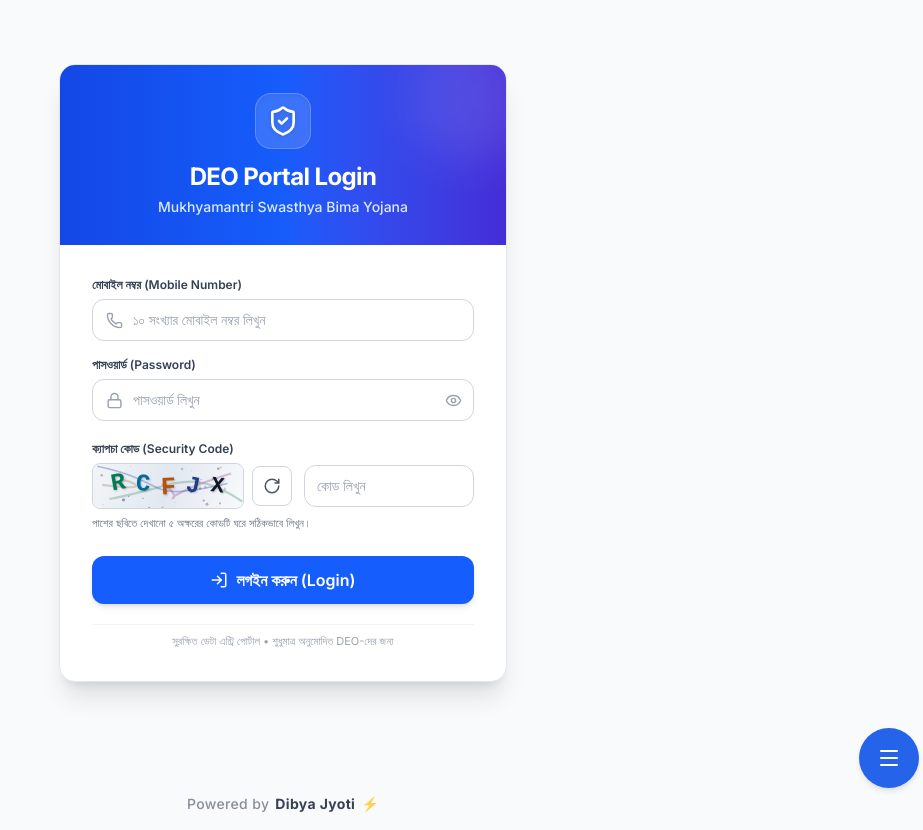
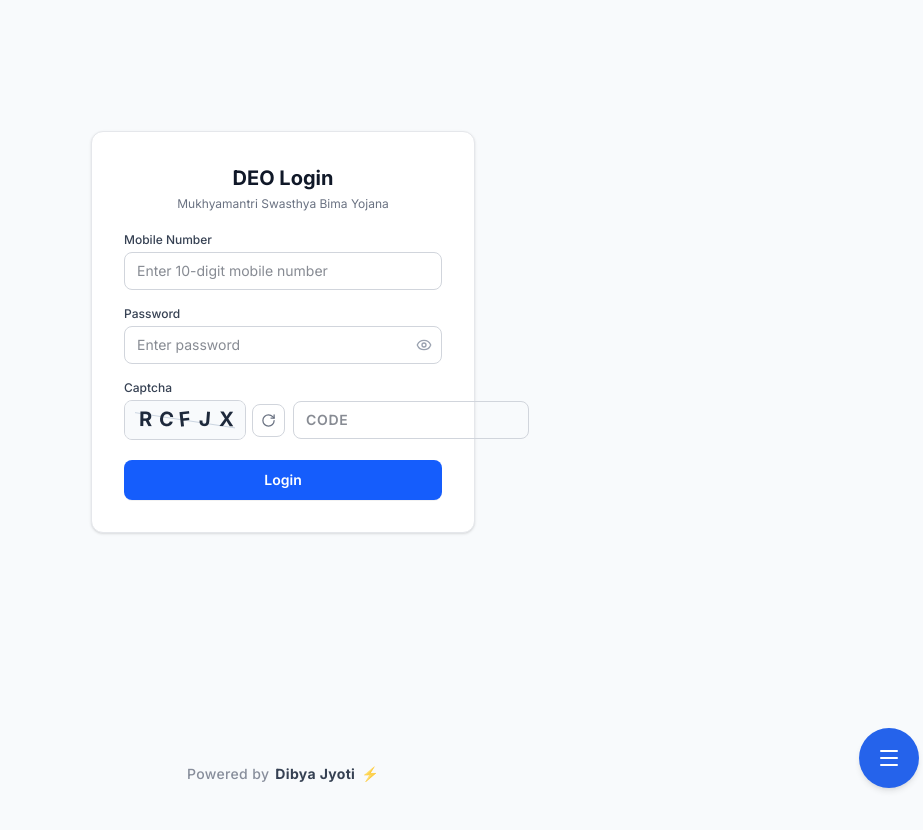
Before and after one commit to dib1297/entry-report-vercel, a Next.js app: page /login in a window 1280 px wide. Shown: the whole page, without its empty margins (357-1280 px from the left). After the commit the page ends 800 px from the top, so only its background shows below. Built offline with nearby package versions, Linux system fonts and the light colour scheme.

Commit message:
Simplify login page to a minimal and clean design

```diff
--- a/src/app/login/page.tsx
+++ b/src/app/login/page.tsx
@@ -2,7 +2,7 @@
 
 import React, { useState } from 'react';
 import { useRouter } from 'next/navigation';
-import { Phone, Lock, Eye, EyeOff, LogIn, AlertCircle, ShieldCheck, CheckCircle2 } from 'lucide-react';
+import { Eye, EyeOff } from 'lucide-react';
 import CaptchaBox from '@/components/captcha-box';
 import { loginAction } from '@/app/actions/auth';
 
@@ -24,25 +24,16 @@
     setErrorMessage(null);
 
     const cleanMobile = mobile.trim().replace(/\D/g, '');
-    if (!cleanMobile) {
-      setErrorMessage('দয়া করে আপনার মোবাইল নম্বর লিখুন।');
-      return;
-    }
-    if (cleanMobile.length < 10) {
-      setErrorMessage('সঠিক ১০ সংখ্যার মোবাইল নম্বর লিখুন।');
+    if (!cleanMobile || cleanMobile.length < 10) {
+      setErrorMessage('Incorrect mobile no. and pass word');
       return;
     }
     if (!password.trim()) {
-      setErrorMessage('দয়া করে আপনার পাসওয়ার্ড লিখুন।');
+      setErrorMessage('Incorrect mobile no. and pass word');
       return;
     }
-    if (!captchaInput.trim()) {
-      setErrorMessage('দয়া করে ক্যাপচা কোডটি পূরণ করুন।');
-      return;
-    }
-
-    if (captchaInput.trim().toUpperCase() !== captchaExpected.trim().toUpperCase()) {
-      setErrorMessage('ক্যাপচা কোড মেলেনি! অনুগ্রহ করে সঠিক কোডটি দিন।');
+    if (!captchaInput.trim() || captchaInput.trim().toUpperCase() !== captchaExpected.trim().toUpperCase()) {
+      setErrorMessage('Incorrect Captcha');
       return;
     }
 
@@ -62,11 +53,11 @@
         return;
       }
 
-      setSuccessMessage('লগইন সফল হয়েছে! ড্যাশবোর্ডে নিয়ে যাওয়া হচ্ছে...');
+      setSuccessMessage('Login successful! Redirecting...');
       setTimeout(() => {
         router.push('/');
         router.refresh();
-      }, 700);
+      }, 500);
     } catch (err: any) {
       console.error(err);
       setErrorMessage('Incorrect mobile no. and pass word');
@@ -75,162 +66,101 @@
   };
 
   return (
-    <div className="min-h-[80vh] flex flex-col justify-center items-center px-4 py-8">
-      <div className="w-full max-w-md bg-white rounded-2xl border border-gray-200 shadow-xl overflow-hidden animate-in fade-in zoom-in-95 duration-200">
-        {/* Header Header Banner */}
-        <div className="bg-gradient-to-r from-blue-700 via-blue-600 to-indigo-700 text-white p-6 sm:p-7 text-center relative overflow-hidden">
-          <div className="absolute -right-8 -top-8 w-32 h-32 bg-white/10 rounded-full blur-xl pointer-events-none" />
-          <div className="inline-flex items-center justify-center w-14 h-14 rounded-2xl bg-white/15 backdrop-blur-md border border-white/20 mb-3 shadow-inner">
-            <ShieldCheck size={32} className="text-white drop-shadow" />
-          </div>
-          <h1 className="text-xl sm:text-2xl font-bold tracking-tight">DEO Portal Login</h1>
-          <p className="text-xs sm:text-sm text-blue-100 font-medium mt-1">
-            Mukhyamantri Swasthya Bima Yojana
-          </p>
+    <div className="min-h-[75vh] flex flex-col justify-center items-center px-4 py-8">
+      <div className="w-full max-w-sm bg-white rounded-xl border border-gray-200 shadow-sm p-6 sm:p-8 space-y-5">
+        {/* Simple Header */}
+        <div className="text-center space-y-1">
+          <h1 className="text-xl font-bold text-gray-900">DEO Login</h1>
+          <p className="text-xs text-gray-500">Mukhyamantri Swasthya Bima Yojana</p>
         </div>
 
-        {/* Form Body */}
-        <div className="p-6 sm:p-8 space-y-5">
+        {/* Error message */}
         {errorMessage && (
-            <div className="bg-rose-50 border border-rose-200 text-rose-800 p-3.5 rounded-xl text-xs sm:text-sm flex items-start gap-2.5 shadow-xs animate-in fade-in">
-              <AlertCircle size={18} className="text-rose-600 shrink-0 mt-0.5" />
-              <div className="leading-relaxed">{errorMessage}</div>
+          <div className="bg-red-50 border border-red-200 text-red-600 px-3.5 py-2.5 rounded-lg text-xs font-medium text-center animate-in fade-in">
+            {errorMessage}
           </div>
         )}
 
+        {/* Success message */}
         {successMessage && (
-            <div className="bg-emerald-50 border border-emerald-200 text-emerald-800 p-3.5 rounded-xl text-xs sm:text-sm flex items-center gap-2.5 shadow-xs animate-in fade-in">
-              <CheckCircle2 size={18} className="text-emerald-600 shrink-0" />
-              <div>{successMessage}</div>
+          <div className="bg-emerald-50 border border-emerald-200 text-emerald-700 px-3.5 py-2.5 rounded-lg text-xs font-medium text-center animate-in fade-in">
+            {successMessage}
           </div>
         )}
 
+        {/* Form */}
         <form onSubmit={handleSubmit} className="space-y-4">
-            {/* Mobile Number Input */}
-            <div className="space-y-1.5">
-              <label className="text-xs font-semibold text-gray-700 block">
-                মোবাইল নম্বর (Mobile Number)
+          <div>
+            <label className="text-xs font-medium text-gray-700 block mb-1">
+              Mobile Number
             </label>
-              <div className="relative">
-                <div className="absolute inset-y-0 left-0 pl-3.5 flex items-center pointer-events-none text-gray-400">
-                  <Phone size={17} />
-                </div>
             <input
               type="tel"
               inputMode="numeric"
               maxLength={10}
               value={mobile}
               onChange={(e) => setMobile(e.target.value.replace(/\D/g, ''))}
-                  placeholder="১০ সংখ্যার মোবাইল নম্বর লিখুন"
+              placeholder="Enter 10-digit mobile number"
               disabled={isLoading}
               autoComplete="tel"
-                  className="w-full pl-10 pr-3.5 py-2.5 rounded-xl border border-gray-300 bg-white text-gray-900 text-sm font-medium focus:outline-none focus:ring-2 focus:ring-blue-100 focus:border-blue-600 transition-colors placeholder:text-gray-400"
+              className="w-full px-3 py-2 rounded-lg border border-gray-300 text-gray-900 text-sm focus:outline-none focus:ring-1 focus:ring-blue-600 focus:border-blue-600 transition-colors"
+            />
+          </div>
+
+          <div>
+            <label className="text-xs font-medium text-gray-700 block mb-1">
+              Password
+            </label>
+            <div className="relative">
+              <input
+                type={showPassword ? 'text' : 'password'}
+                value={password}
+                onChange={(e) => setPassword(e.target.value)}
+                placeholder="Enter password"
+                disabled={isLoading}
+                autoComplete="current-password"
+                className="w-full px-3 py-2 pr-9 rounded-lg border border-gray-300 text-gray-900 text-sm focus:outline-none focus:ring-1 focus:ring-blue-600 focus:border-blue-600 transition-colors"
+              />
+              <button
+                type="button"
+                onClick={() => setShowPassword(!showPassword)}
+                className="absolute inset-y-0 right-0 pr-2.5 flex items-center text-gray-400 hover:text-gray-600"
+                tabIndex={-1}
+              >
+                {showPassword ? <EyeOff size={16} /> : <Eye size={16} />}
+              </button>
+            </div>
+          </div>
+
+          <div>
+            <label className="text-xs font-medium text-gray-700 block mb-1">
+              Captcha
+            </label>
+            <div className="flex items-center gap-2">
+              <CaptchaBox onCodeChange={(code) => setCaptchaExpected(code)} />
+              <input
+                type="text"
+                value={captchaInput}
+                onChange={(e) => setCaptchaInput(e.target.value.toUpperCase())}
+                placeholder="Code"
+                maxLength={5}
+                disabled={isLoading}
+                autoComplete="off"
+                className="flex-1 px-3 py-2 rounded-lg border border-gray-300 text-gray-900 text-sm font-semibold tracking-wider uppercase focus:outline-none focus:ring-1 focus:ring-blue-600 focus:border-blue-600 transition-colors"
               />
             </div>
           </div>
 
-            {/* Password Input */}
-            <div className="space-y-1.5">
-              <label className="text-xs font-semibold text-gray-700 block">
-                পাসওয়ার্ড (Password)
-              </label>
-              <div className="relative">
-                <div className="absolute inset-y-0 left-0 pl-3.5 flex items-center pointer-events-none text-gray-400">
-                  <Lock size={17} />
-                </div>
-                <input
-                  type={showPassword ? 'text' : 'password'}
-                  value={password}
-                  onChange={(e) => setPassword(e.target.value)}
-                  placeholder="পাসওয়ার্ড লিখুন"
-                  disabled={isLoading}
-                  autoComplete="current-password"
-                  className="w-full pl-10 pr-10 py-2.5 rounded-xl border border-gray-300 bg-white text-gray-900 text-sm font-medium focus:outline-none focus:ring-2 focus:ring-blue-100 focus:border-blue-600 transition-colors placeholder:text-gray-400"
-                />
-                <button
-                  type="button"
-                  onClick={() => setShowPassword(!showPassword)}
-                  className="absolute inset-y-0 right-0 pr-3 flex items-center text-gray-400 hover:text-gray-600 transition-colors"
-                  title={showPassword ? 'পাসওয়ার্ড লুকান' : 'পাসওয়ার্ড দেখুন'}
-                >
-                  {showPassword ? <EyeOff size={17} /> : <Eye size={17} />}
-                </button>
-              </div>
-            </div>
-
-            {/* Captcha Section */}
-            <div className="space-y-1.5 pt-1">
-              <label className="text-xs font-semibold text-gray-700 block">
-                ক্যাপচা কোড (Security Code)
-              </label>
-              <div className="flex items-center gap-3">
-                <CaptchaBox onCodeChange={(code) => setCaptchaExpected(code)} />
-                <div className="flex-1">
-                  <input
-                    type="text"
-                    value={captchaInput}
-                    onChange={(e) => setCaptchaInput(e.target.value.toUpperCase())}
-                    placeholder="কোড লিখুন"
-                    maxLength={6}
-                    disabled={isLoading}
-                    autoComplete="off"
-                    className="w-full px-3 py-2.5 rounded-xl border border-gray-300 bg-white text-gray-900 text-sm font-bold tracking-widest uppercase focus:outline-none focus:ring-2 focus:ring-blue-100 focus:border-blue-600 transition-colors placeholder:font-normal placeholder:tracking-normal placeholder:text-gray-400"
-                  />
-                </div>
-              </div>
-              <p className="text-[11px] text-gray-500">
-                পাশের ছবিতে দেখানো ৫ অক্ষরের কোডটি ঘরে সঠিকভাবে লিখুন।
-              </p>
-            </div>
-
-            {/* Submit Button */}
-            <div className="pt-2">
+          <div className="pt-1">
             <button
               type="submit"
               disabled={isLoading}
-                className="w-full bg-blue-600 hover:bg-blue-700 active:bg-blue-800 disabled:bg-blue-400 text-white font-semibold py-3 px-4 rounded-xl shadow-md hover:shadow-lg transition-all flex justify-center items-center gap-2 text-sm sm:text-base cursor-pointer disabled:cursor-not-allowed"
+              className="w-full bg-blue-600 hover:bg-blue-700 active:bg-blue-800 disabled:bg-blue-400 text-white font-semibold py-2.5 px-4 rounded-lg text-sm transition-colors cursor-pointer disabled:cursor-not-allowed shadow-2xs"
             >
-                {isLoading ? (
-                  <>
-                    <svg
-                      className="animate-spin -ml-1 mr-2 h-4 w-4 text-white"
-                      xmlns="http://www.w3.org/2000/svg"
-                      fill="none"
-                      viewBox="0 0 24 24"
-                    >
-                      <circle
-                        className="opacity-25"
-                        cx="12"
-                        cy="12"
-                        r="10"
-                        stroke="currentColor"
-                        strokeWidth="4"
-                      ></circle>
-                      <path
-                        className="opacity-75"
-                        fill="currentColor"
-                        d="M4 12a8 8 0 018-8V0C5.373 0 0 5.373 0 12h4zm2 5.291A7.962 7.962 0 014 12H0c0 3.042 1.135 5.824 3 7.938l3-2.647z"
-                      ></path>
-                    </svg>
-                    <span>যাচাই করা হচ্ছে...</span>
-                  </>
-                ) : (
-                  <>
-                    <LogIn size={18} />
-                    <span>লগইন করুন (Login)</span>
-                  </>
-                )}
+              {isLoading ? 'Verifying...' : 'Login'}
             </button>
           </div>
         </form>
-
-          {/* Secure note */}
-          <div className="pt-2 border-t border-gray-100 text-center">
-            <p className="text-[11px] text-gray-400">
-              সুরক্ষিত ডেটা এন্ট্রি পোর্টাল • শুধুমাত্র অনুমোদিত DEO-দের জন্য
-            </p>
-          </div>
-        </div>
       </div>
     </div>
   );
--- a/src/components/captcha-box.tsx
+++ b/src/components/captcha-box.tsx
@@ -19,7 +19,7 @@
 
 export default function CaptchaBox({ onCodeChange }: CaptchaBoxProps) {
   const canvasRef = useRef<HTMLCanvasElement | null>(null);
-  const [currentCode, setCurrentCode] = useState<string>('');
+  const [, setCurrentCode] = useState<string>('');
   const [isRotating, setIsRotating] = useState(false);
 
   const drawCaptcha = useCallback((code: string) => {
@@ -31,67 +31,34 @@
     const width = canvas.width;
     const height = canvas.height;
 
-    // Background gradient
-    const bgGrad = ctx.createLinearGradient(0, 0, width, height);
-    bgGrad.addColorStop(0, '#f1f5f9');
-    bgGrad.addColorStop(0.5, '#e2e8f0');
-    bgGrad.addColorStop(1, '#f8fafc');
-    ctx.fillStyle = bgGrad;
+    // Clean light background
+    ctx.fillStyle = '#f8fafc';
     ctx.fillRect(0, 0, width, height);
 
-    // Draw random noise lines
-    for (let i = 0; i < 4; i++) {
-      ctx.strokeStyle = `rgba(${Math.floor(Math.random() * 120 + 80)}, ${Math.floor(
-        Math.random() * 120 + 80
-      )}, ${Math.floor(Math.random() * 120 + 80)}, 0.45)`;
-      ctx.lineWidth = Math.random() * 1.5 + 1;
-      ctx.beginPath();
-      ctx.moveTo(Math.random() * width, Math.random() * height);
-      ctx.bezierCurveTo(
-        Math.random() * width,
-        Math.random() * height,
-        Math.random() * width,
-        Math.random() * height,
-        Math.random() * width,
-        Math.random() * height
-      );
-      ctx.stroke();
-    }
+    // Subtle line
+    ctx.strokeStyle = '#cbd5e1';
+    ctx.lineWidth = 1;
+    ctx.beginPath();
+    ctx.moveTo(10, Math.random() * height);
+    ctx.lineTo(width - 10, Math.random() * height);
+    ctx.stroke();
 
-    // Draw random noise dots
-    for (let i = 0; i < 35; i++) {
-      ctx.fillStyle = `rgba(${Math.floor(Math.random() * 150)}, ${Math.floor(
-        Math.random() * 150
-      )}, ${Math.floor(Math.random() * 150)}, 0.4)`;
-      ctx.beginPath();
-      ctx.arc(Math.random() * width, Math.random() * height, Math.random() * 1.5, 0, Math.PI * 2);
-      ctx.fill();
-    }
-
-    // Draw characters
+    // Draw characters cleanly
     const charSpacing = width / (code.length + 1);
     ctx.textBaseline = 'middle';
-
-    const colors = ['#1e293b', '#0f172a', '#1e3a8a', '#0369a1', '#047857', '#b45309', '#6d28d9'];
+    ctx.font = 'bold 20px -apple-system, BlinkMacSystemFont, "Segoe UI", Roboto, monospace';
+    ctx.fillStyle = '#1e293b';
 
     for (let i = 0; i < code.length; i++) {
       const char = code[i];
       ctx.save();
       const x = charSpacing * (i + 1);
-      const y = height / 2 + (Math.random() * 6 - 3);
-      const angle = (Math.random() * 26 - 13) * (Math.PI / 180);
+      const y = height / 2;
+      const angle = (Math.random() * 16 - 8) * (Math.PI / 180);
 
       ctx.translate(x, y);
       ctx.rotate(angle);
-
-      ctx.font = `bold ${Math.floor(Math.random() * 4 + 22)}px "Courier New", monospace`;
-      ctx.fillStyle = colors[Math.floor(Math.random() * colors.length)];
-      ctx.shadowColor = 'rgba(0, 0, 0, 0.2)';
-      ctx.shadowBlur = 2;
-      ctx.shadowOffsetX = 1;
-      ctx.shadowOffsetY = 1;
-      ctx.fillText(char, -7, 0);
-
+      ctx.fillText(char, -6, 0);
       ctx.restore();
     }
   }, []);
@@ -102,7 +69,7 @@
     setCurrentCode(newCode);
     onCodeChange(newCode);
     drawCaptcha(newCode);
-    setTimeout(() => setIsRotating(false), 400);
+    setTimeout(() => setIsRotating(false), 300);
   }, [drawCaptcha, onCodeChange]);
 
   useEffect(() => {
@@ -110,16 +77,16 @@
   }, []);
 
   return (
-    <div className="flex items-center gap-2">
+    <div className="flex items-center gap-1.5">
       <div
-        className="relative rounded-lg overflow-hidden border border-gray-300 shadow-inner bg-slate-100 cursor-pointer select-none"
+        className="rounded-lg overflow-hidden border border-gray-300 bg-gray-50 cursor-pointer select-none"
         onClick={refreshCaptcha}
-        title="ক্যাপচা পরিবর্তন করতে ক্লিক করুন"
+        title="Click to refresh captcha"
       >
         <canvas
           ref={canvasRef}
-          width={150}
-          height={44}
+          width={120}
+          height={38}
           className="block"
         />
       </div>
@@ -127,11 +94,11 @@
       <button
         type="button"
         onClick={refreshCaptcha}
-        title="নতুন ক্যাপচা কোড আনুন"
+        title="Refresh captcha"
         aria-label="Refresh Captcha"
-        className="p-2.5 rounded-lg border border-gray-300 text-gray-600 hover:text-blue-600 hover:bg-blue-50 hover:border-blue-300 transition-all flex items-center justify-center shrink-0"
+        className="p-2 rounded-lg border border-gray-300 text-gray-500 hover:text-gray-800 hover:bg-gray-100 transition-colors flex items-center justify-center shrink-0 cursor-pointer"
       >
-        <RotateCw size={18} className={isRotating ? 'animate-spin' : ''} />
+        <RotateCw size={15} className={isRotating ? 'animate-spin' : ''} />
       </button>
     </div>
   );
```
Lines whose indentation alone changed are shown as unchanged.
